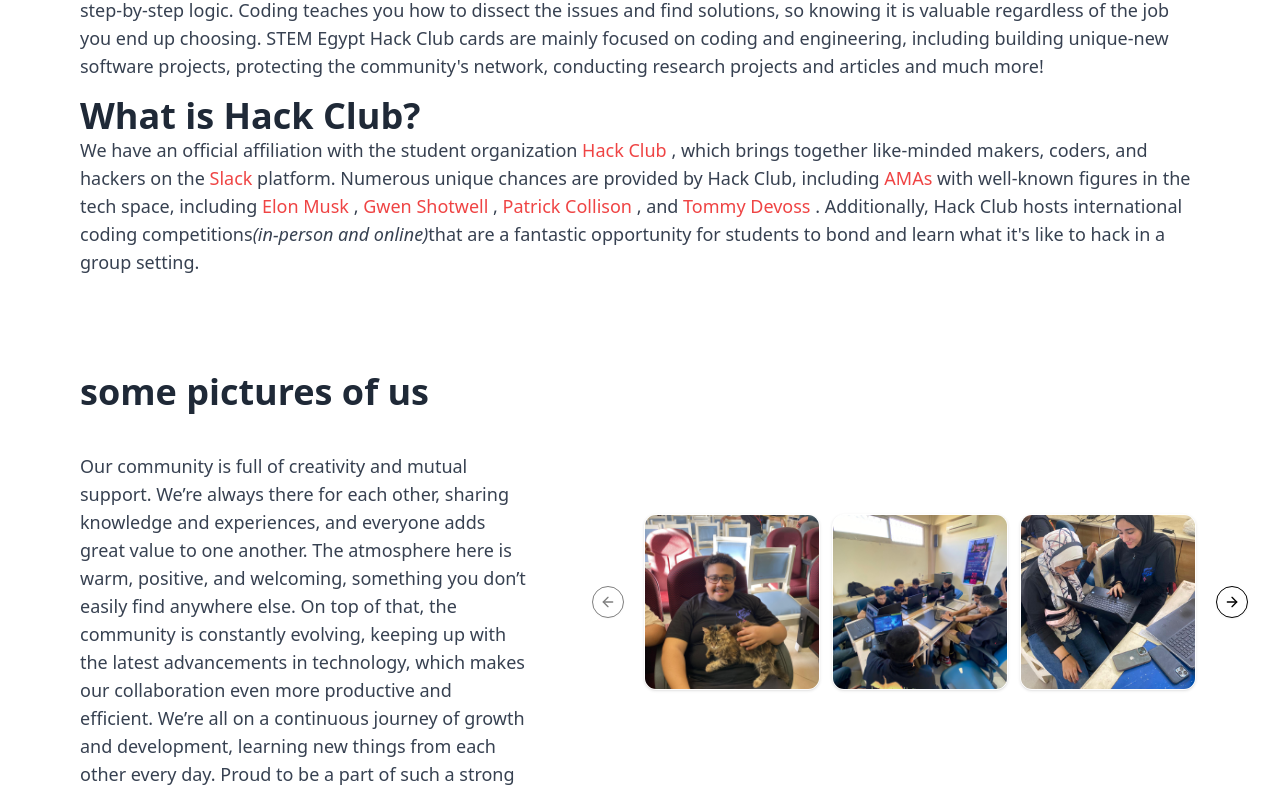
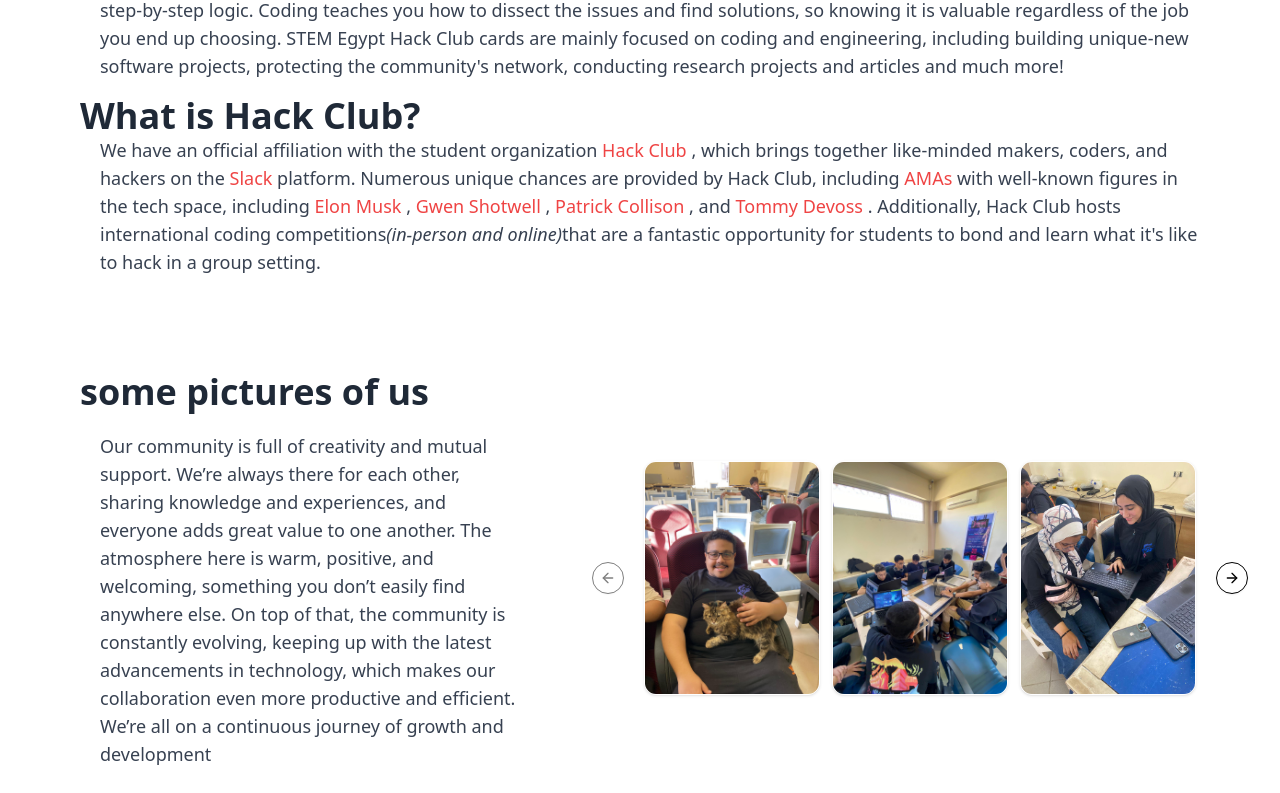
Before and after one commit to ibrahimwael951/Stem_Hack_club_Site, a Next.js app: page / in a window 1280 px wide. Shown: the part 880-1673 px from the top of the page. Built offline with nearby package versions, Linux system fonts and the light colour scheme.

Commit message:
edit CP page

```diff
--- a/src/app/Why-Us/page.tsx
+++ b/src/app/Why-Us/page.tsx
@@ -1,27 +1,11 @@
-
 //component
+import BgWhyUs from "@/components/BgWhyUs";
 import Content from "@/components/Why-Us-content";
 export default function page() {
-    const SpanTitle = "ml-0 text-7xl block text-white font-bold select-none"
   return (
     <section className="h-fit flex flex-col select-text cursor-default    ">
-
-        <div className=" h-[70vh] overflow-hidden  w-full  flex items-center justify-center
-             bg-gradient-to-r from-[#cf2de4] via-[#e42d42] to-[#ce293c]
-             dark:bg-gradient-to-l
-             ">
-            <p className="   w-full h-full flex flex-col justify-center items-center "  >
-                <span className={`md:ml-[-40rem]  ${SpanTitle}`}>   We're        </span>
-                <span className={`md:ml-[-10rem]  ${SpanTitle}`}>   at our best  </span>
-                <span className={`md:ml-[10rem]   ${SpanTitle}`}>   when we're   </span>
-                <span className={`md:ml-[40rem]   ${SpanTitle}`}>   making       </span>
-            </p>
-        </div>
-
-
-        <Content/>
-
-
+      <BgWhyUs />
+      <Content />
     </section>
-  )
+  );
 }
--- a/src/app/page.tsx
+++ b/src/app/page.tsx
@@ -1,7 +1,8 @@
 
 //component
 import BgHomePage from "@/components/bgHomePage";
-import QAHomePage from "@/components/Home-content";
+import QAHomePage from "@/components/Home-Qustions";
+
 export default function Home() {
   return (
    <div className="select-none   text-white">
--- /dev/null
+++ b/src/components/BgWhyUs.tsx
@@ -0,0 +1,20 @@
+
+
+const BgWhyUsp = () => {
+    const SpanTitle = "ml-0 text-7xl block text-white font-bold select-none"
+  return (
+    <div className=" h-[75vh] overflow-hidden  w-full  flex items-center justify-center
+             bg-gradient-to-r from-[#cf2de4] via-[#e42d42] to-[#ce293c]
+             dark:bg-gradient-to-l
+             ">
+            <p className="   w-full h-full flex flex-col justify-center items-center "  >
+                <span className={`md:ml-[-40rem]  ${SpanTitle}`}>   We're        </span>
+                <span className={`md:ml-[-10rem]  ${SpanTitle}`}>   at our best  </span>
+                <span className={`md:ml-[10rem]   ${SpanTitle}`}>   when we're   </span>
+                <span className={`md:ml-[40rem]   ${SpanTitle}`}>   making       </span>
+            </p>
+        </div>
+  )
+}
+
+export default BgWhyUsp
--- a/src/components/CP-bg.tsx
+++ b/src/components/CP-bg.tsx
@@ -1,14 +1,14 @@
 
 const CPbg = () => {
   return (
-    <div className="relative overflow-hidden h-[75vh] w-full flex flex-col items-center justify-center select-none  ">
+    <div className="relative overflow-hidden h-[75vh] w-full flex gap-5 flex-col items-center justify-center select-none  ">
 
             {/* Background */}
-            <div className="CP image absolute left-0 top-0 w-full  h-full brightness-50" />
+            <div className="CP image absolute left-0 top-0 w-full  h-full brightness-50 "/>
 
 
-      <h1 className="text-white dark:text-white">Competitive Programming (C++) </h1>
-      <p className="text-white dark:text-white">
+      <h1 className="text-2xl md:text-5xl  text-white dark:text-white">Competitive Programming (C++) </h1>
+      <p className="px-5 md:text-base text-xs text-center text-white dark:text-white">
         Competitive programming is a subdiscipline of computer science where programmers solve problems and write code to solv
       </p>
 
--- /dev/null
+++ b/src/components/Home-MemberPic.tsx
@@ -0,0 +1,62 @@
+import React from "react";
+import Image from "next/image";
+import { Card, CardContent } from "@/components/ui/card";
+import MemberPic from "@/Data/Images.json";
+import {
+  Carousel,
+  CarouselContent,
+  CarouselItem,
+  CarouselNext,
+  CarouselPrevious,
+} from "@/components/ui/carousel";
+const HomeMemberPic = () => {
+  return (
+    <div className=" py-20 w-full flex flex-col lg:flex-row  gap-5 justify-between  items-center select-none ">
+      {/* left side */}
+      <div className="w-full lg:w-2/5  ">
+        <h1 className="mb-5">some pictures of us </h1>
+        <p className="text-lg text-gray-700 pl-5">
+          Our community is full of creativity and mutual support. We’re always
+          there for each other, sharing knowledge and experiences, and everyone
+          adds great value to one another. The atmosphere here is warm,
+          positive, and welcoming, something you don’t easily find anywhere
+          else. On top of that, the community is constantly evolving, keeping up
+          with the latest advancements in technology, which makes our
+          collaboration even more productive and efficient. We’re all on a
+          continuous journey of growth and development
+        </p>
+      </div>
+
+      {/* right side */}
+      <Carousel className="w-full md:w-2/4 max-w-96  md:max-w-2xl ">
+        <CarouselContent className="-ml-1">
+          {MemberPic.members.map((Pictures, index) => (
+            <CarouselItem
+              key={index}
+              className="pl-1 md:basis-1/2 lg:basis-1/3  cursor-grab active:cursor-grabbing "
+            >
+              <div className=" p-1">
+                <Card className="border-white overflow-hidden">
+                  <CardContent className=" flex  items-center justify-center  p-0 ">
+                    <Image
+                      src={`${Pictures.src}`}
+                      alt={`${Pictures.alt}`}
+                      width={1000}
+                      height={1000}
+                      quality={100}
+                      className="object-cover  h-full w-full"
+                    />
+                  </CardContent>
+                </Card>
+              </div>
+            </CarouselItem>
+          ))}
+        </CarouselContent>
+        <CarouselPrevious className="border-black text-black dark:text-white dark:border-white scale-0 lg:scale-100" />
+        <CarouselNext className="border-black text-black dark:text-white dark:border-white scale-0 lg:scale-100" />
+      </Carousel>
+    </div>
+  );
+};
+
+export default HomeMemberPic;
--- a/src/components/Home-content.tsx
+++ b/src/components/Home-Qustions.tsx
@@ -1,25 +1,22 @@
 import * as React from "react";
-import Image from "next/image";
-import { Card, CardContent } from "@/components/ui/card";
-import MemberPic from "@/Data/Images.json";
-import {
-  Carousel,
-  CarouselContent,
-  CarouselItem,
-  CarouselNext,
-  CarouselPrevious,
-} from "@/components/ui/carousel";
 
-
+import MemberPic from "@/components/Home-MemberPic";
 const QA = () => {
   return (
     <section
       id="Home_Content"
       className="select-text dark:bg-black  cursor-default  px-10 lg:px-20 py-10   h-fit   flex flex-col justify-evenly"
     >
+
+      <div className="flex gap-5 justify-center items-center">
+
+
+      </div>
+
+
       <div>
         <h1>What's a Hacker?</h1>
-        <p>
+        <p className="pl-5">
           A hacker is not always someone who trespasses on banks or plunders a
           friend's V-Bucks. Hackers are individuals who identify problems that
           need to be solved and devise the most practical-efficient solutions.
@@ -42,7 +39,7 @@
 
       <div>
         <h1>What is Hack Club?</h1>
-        <p>
+        <p className="pl-5">
           We have an official affiliation with the student organization
           <a href="https://hackclub.com" id="hackclub" target="_blank">
             {" "}
@@ -94,53 +91,8 @@
         </p>
       </div>
 
-      <div className=" py-20 w-full flex flex-col lg:flex-row  gap-5 justify-between  items-center select-none ">
-        {/* left side */}
-        <div className="w-full lg:w-2/5  ">
-          <h1 className="mb-10">some pictures of us </h1>
-          <p className="text-lg text-gray-700">
-            Our community is full of creativity and mutual support. We’re always
-            there for each other, sharing knowledge and experiences, and
-            everyone adds great value to one another. The atmosphere here is
-            warm, positive, and welcoming, something you don’t easily find
-            anywhere else. On top of that, the community is constantly evolving,
-            keeping up with the latest advancements in technology, which makes
-            our collaboration even more productive and efficient. We’re all on a
-            continuous journey of growth and development, learning new things
-            from each other every day. Proud to be a part of such a strong and
-            collaborative community!
-          </p>
-        </div>
+      <MemberPic/>
 
-        {/* right side */}
-        <Carousel className="w-full md:w-2/4 max-w-96  md:max-w-2xl ">
-          <CarouselContent className="-ml-1">
-            {MemberPic.members.map((Pictures, index) => (
-              <CarouselItem
-                key={index}
-                className="pl-1 md:basis-1/2 lg:basis-1/3  cursor-grab active:cursor-grabbing "
-              >
-                <div className=" p-1">
-                  <Card className="border-white overflow-hidden">
-                    <CardContent className=" flex aspect-square items-center justify-center  p-0 ">
-                      <Image
-                        src={`${Pictures.src}`}
-                        alt={`${Pictures.alt}`}
-                        width={1000}
-                        height={1000}
-                        quality={100}
-                        className="object-cover  h-full w-full"
-                      />
-                    </CardContent>
-                  </Card>
-                </div>
-              </CarouselItem>
-            ))}
-          </CarouselContent>
-          <CarouselPrevious className="border-black text-black dark:text-white dark:border-white scale-0 lg:scale-100" />
-          <CarouselNext className="border-black text-black dark:text-white dark:border-white scale-0 lg:scale-100" />
-        </Carousel>
-      </div>
     </section>
   );
 };
--- a/src/components/bgHomePage.tsx
+++ b/src/components/bgHomePage.tsx
@@ -1,18 +1,17 @@
-
 const bgHomePage = () => {
   return (
-<div className="relative h-[75vh] flex justify-center items-center flex-col ">
+    <div className="relative h-[75vh] flex justify-center items-center flex-col ">
+      {/* bg-image */}
+      <div className="Stem image w-full h-full brightness-50 absolute top-0 left-0 -z-10  " />
 
-    {/* bg-image */}
-    <div
-      className="Stem image w-full h-full brightness-50 absolute top-0 left-0 -z-10  "
-    />
+      <h1 className=" text-white dark:text-white  text-4xl lg:text-7xl lg:m-4 ">
+        Stem Hack Club Egypt
+      </h1>
+      <p className=" text-white dark:text-white lg:text-2xl m-4  ">
+        Welcome to the STEM Hack Club website!
+      </p>
+    </div>
+  );
+};
 
-    <h1 className=" text-white dark:text-white  text-4xl lg:text-7xl lg:m-4 ">Stem Hack Club Egypt</h1>
-    <p className=" text-white dark:text-white lg:text-2xl m-4  ">Welcome to the STEM Hack Club website!</p>
-
-</div>
-  )
-}
-
-export default bgHomePage
+export default bgHomePage;
```
Also changed, not shown: src/components/CP-Content.tsx (+18 -9 lines).
